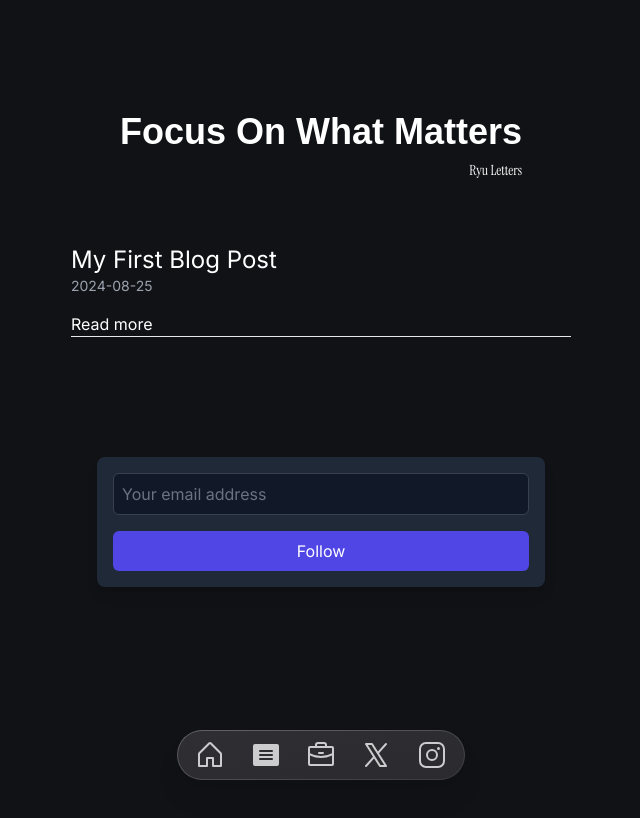
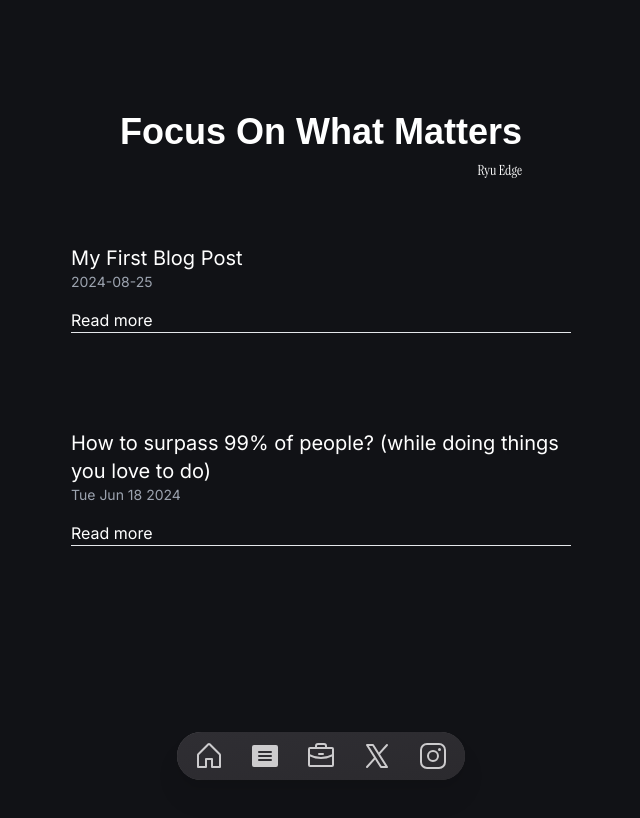
Before and after one commit to animeshkanso/portv2, a Next.js app: page /letters in a window 1280 px wide. Shown: the top 818 px of the page, without its empty margins (319-959 px from the left). Built offline with nearby package versions, Linux system fonts and the light colour scheme.

Commit message:
modified:   app/layout.js 	modified:   app/letters/page.jsx 	modified:   app/page.jsx 	new file:   components/Card.jsx 	new file:   components/Gumroad.jsx 	renamed:    posts/first.md -> posts/first copy.md 	new file:   posts/passion.md 	modified:   tailwind.config.js

```diff
--- a/app/layout.js
+++ b/app/layout.js
@@ -15,7 +15,7 @@ export default function RootLayout({ children }) {
       <head>
       <meta name="viewport" content="width=device-width, initial-scale=1" />
       </head>
-      <body className={`${inter.className} bg-[#111216]`}>
+      <body className={`${inter.className} bg-[#111216] min-h-fit`}>
         {children}
         <Navbar />
       </body>
--- a/app/letters/page.jsx
+++ b/app/letters/page.jsx
@@ -1,3 +1,4 @@
+import Gumroad from '@/components/Gumroad';
 import getPostMetadata from '@/utils/getPostMetadata';
 import Link from 'next/link';
 import React from 'react';
@@ -8,15 +9,16 @@ const Page = () => {
   return (
     <>
       <div className="text-white max-w-[612px] min-h-screen flex flex-col items-center mx-auto mt-20 sm:mt-24 md:mt-28 px-4 sm:px-6 lg:px-8">
+        {/* <Gumroad/> */}
         <div className="text-center mb-10">
           <p className="text-2xl sm:text-4xl font-outfit font-semibold">Focus On What Matters</p>
-          <p className="text-end font-instrument font-light text-sm mt-2">Ryu Letters</p>
+          <p className="text-end font-instrument font-light text-sm mt-2">Ryu Edge</p>
         </div>
 
         {postMetaData.map((post, postIndex) => (
           <section key={postIndex} className="w-full mb-12">
             <div className="p-6">
-              <Link href={`/letters/${post.slug}`} className="text-xl sm:text-2xl mb-2 text-start">{post.title}</Link>
+              <Link href={`/letters/${post.slug}`} className="text-lg sm:text-xl mb-2 text-start">{post.title}</Link>
               <p className="text-gray-400 text-sm mb-4 text-start">{post.date}</p>
               <Link href={`/letters/${post.slug}`} className="text-white hover:text-[#cccbcd] border-b text-start block">
                 Read more
@@ -24,28 +26,7 @@ const Page = () => {
             </div>
           </section>
         ))}
-
-        {/* Gumroad Follow Form */}
-        <div className="w-full max-w-md mt-12 p-4 bg-gray-800 rounded-lg shadow-lg">
-          <form className="flex flex-col gap-4" action="https://app.gumroad.com/follow_from_embed_form" method="post" id="gumroad-follow-form-embed">
-            <input type="hidden" name="seller_id" value="4044817041577"/>
-            <input
-              id="gumroad-follow-form-embed-input"
-              type="email"
-              placeholder="Your email address"
-              name="email"
-              className="p-2 border border-gray-700 rounded-md bg-gray-900 text-white placeholder-gray-500 focus:outline-none focus:ring-2 focus:ring-indigo-500"
-            />
-            <button
-              className="p-2 bg-indigo-600 text-white rounded-md hover:bg-indigo-700 transition-colors"
-              type="submit"
-              id="gumroad-follow-form-embed-button"
-            >
-              Follow
-            </button>
-          </form>
         </div>
-      </div>
     </>
   );
 };
--- a/app/page.jsx
+++ b/app/page.jsx
@@ -1,5 +1,6 @@
 "use client";
-import MainBody from "@/components/Mainbody";
+import ResponsiveCard from "@/components/Card";
+import MainBody from "@/components/MainBody";
 
 const Page = () => {
   return (
@@ -15,8 +16,13 @@ const Page = () => {
         </div>
       </section>
 
-      <section className="w-full mt-32 left-4">
-        <p className="text-3xl">What do I do?</p>
+      <section className="flex flex-col md:flex-row w-full gap-6 justify-center min-h-screen mt-8 sm:mt-10 md:mt-44">
+
+          <ResponsiveCard content='Letter' href='/letters'/>
+
+          <ResponsiveCard content='Work' href='/work'/>
+
+          <ResponsiveCard content='Products' href='/products'/>
       </section>
     </MainBody>
   );
--- /dev/null
+++ b/components/Card.jsx
@@ -0,0 +1,17 @@
+import React from 'react';
+import Link from 'next/link';
+
+const ResponsiveCard = ({ content, href }) => {
+  return (
+    <Link href={href} legacyBehavior>
+      <div
+        className="cursor-pointer bg-gradient-to-r from-[#191920] to-[#15151b] h-24 w-1/2 md:h-36 p-6 rounded-lg shadow-lg border border-[#23232c] flex flex-col justify-start items-center mx-auto">
+        <p className="text-white ">
+          {content}
+        </p>
+      </div>
+    </Link>
+  );
+};
+
+export default ResponsiveCard;
--- /dev/null
+++ b/components/Gumroad.jsx
@@ -0,0 +1,32 @@
+import React from 'react'
+
+const Gumroad = () => {
+  return (
+    <div className="w-full max-w-md mt-12">
+      <form
+        className="flex flex-col gap-4"
+        action="https://app.gumroad.com/follow_from_embed_form"
+        method="post"
+        id="gumroad-follow-form-embed"
+      >
+        <input type="hidden" name="seller_id" value="4044817041577" />
+        <input
+          id="gumroad-follow-form-embed-input"
+          type="email"
+          placeholder="Your email address"
+          name="email"
+          className="p-2 border border-black rounded-md text-black placeholder-gray-500 focus:outline-none focus:ring-0"
+        />
+        <button
+          className="p-2 border border-black text-white rounded-md hover:bg-white hover:text-black transition-colors"
+          type="submit"
+          id="gumroad-follow-form-embed-button"
+        >
+          Follow
+        </button>
+      </form>
+    </div>
+  )
+}
+
+export default Gumroad
--- /dev/null
+++ b/posts/passion.md
@@ -0,0 +1,8 @@
+---
+title: "How to surpass 99% of people? (while doing things you love to do)"
+date: "Tue Jun 18 2024"
+---
+
+# Welcome to my first post
+
+This is an example of a blog post using MDX.
--- a/tailwind.config.js
+++ b/tailwind.config.js
@@ -7,12 +7,6 @@ module.exports = {
   ],
   theme: {
     extend: {
-      padding: {
-        '0.3': '0.075rem', // Add a custom padding value
-      },
-      width: {
-        '0.3': '0.075rem'
-      },
       fontFamily: {
         instrument: ['Instrument Serif', 'sans-serif'],
         outfit: ['Outfit Variable', 'sans-serif']
```
Also changed, not shown: posts/first copy.md (renamed from posts/first.md).
